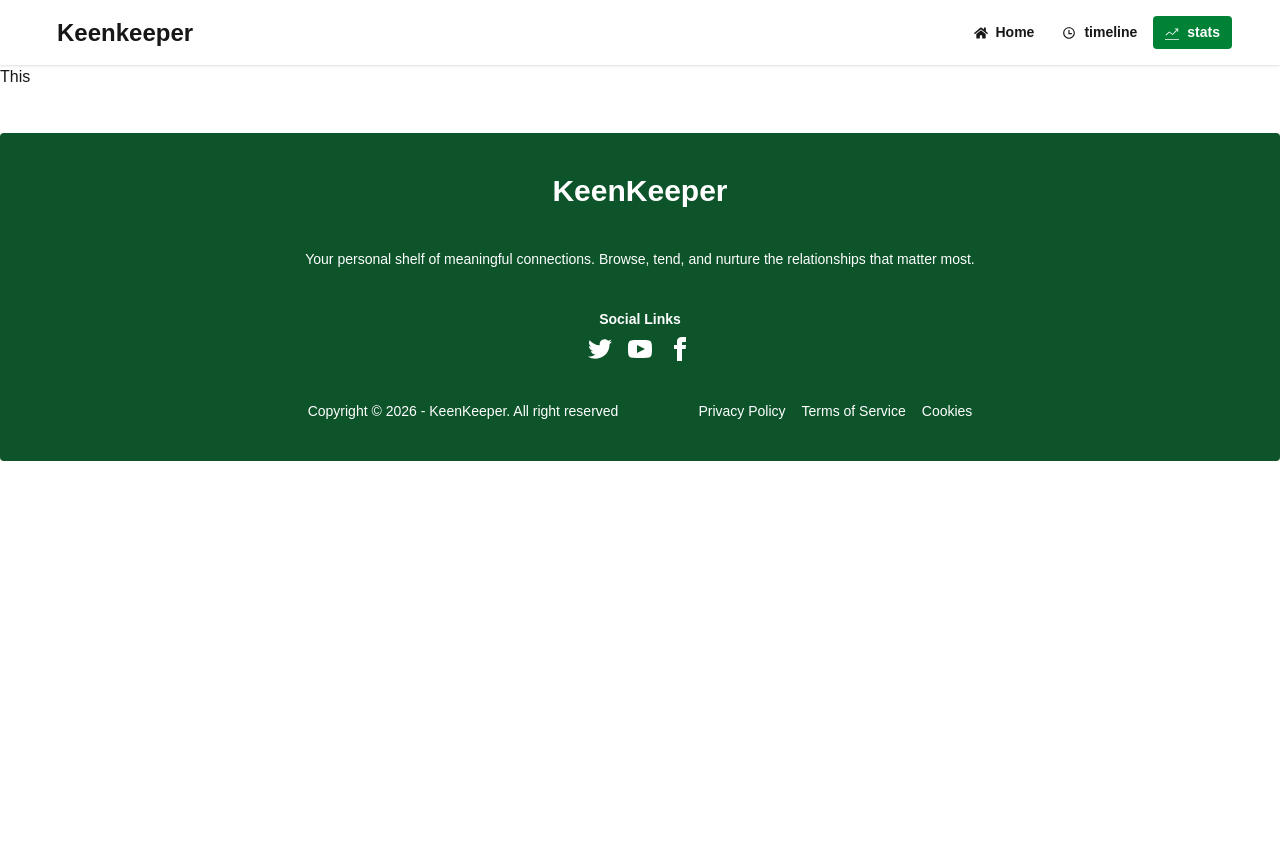
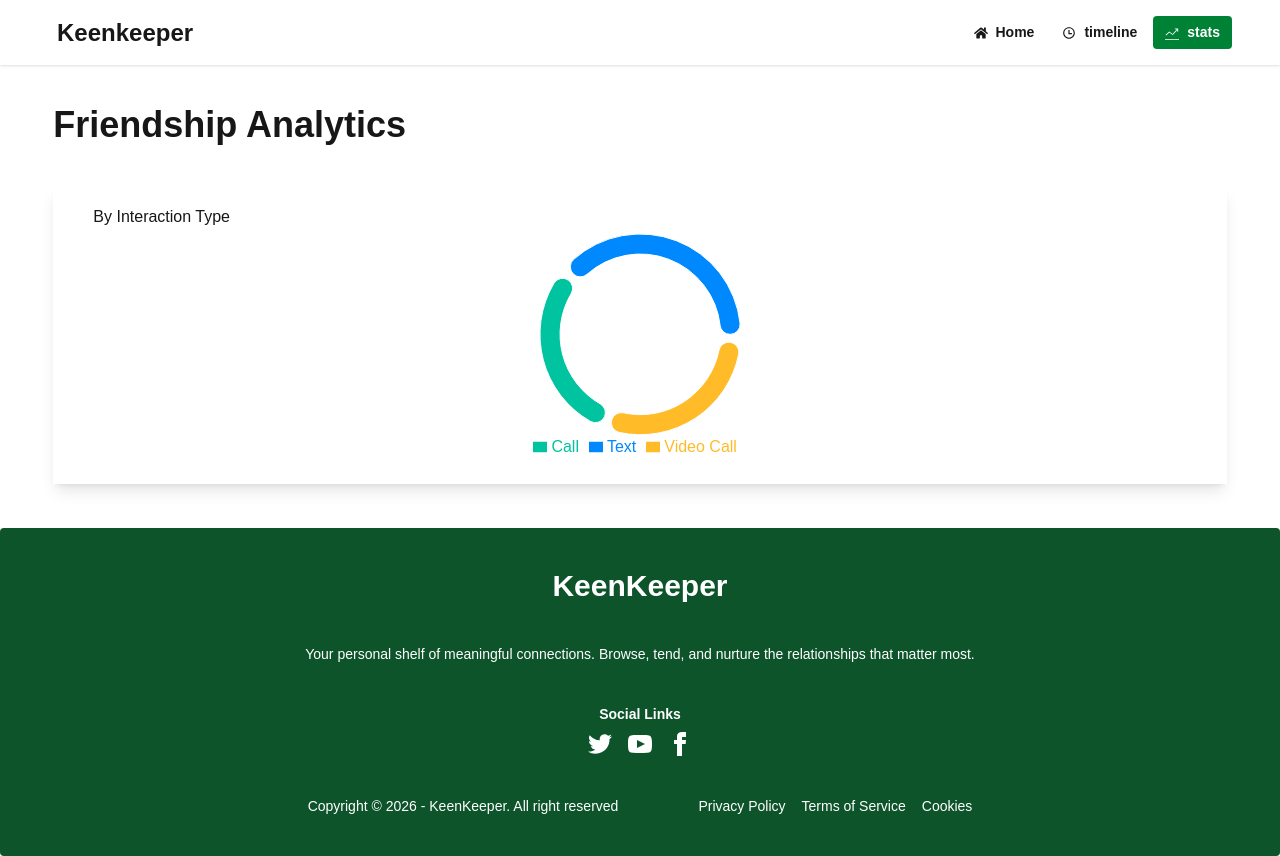
Before and after one commit to mdshakib771575-maker/keen-keeper-pro, a Next.js app: page /stats in a window 1280 px wide. Before the commit the page ends 800 px from the top, so only its background shows below. Built offline with nearby package versions, Linux system fonts and the light colour scheme.

Commit message:
add chart

```diff
--- a/package.json
+++ b/package.json
@@ -13,7 +13,8 @@
     "react": "19.2.4",
     "react-dom": "19.2.4",
     "react-icons": "^5.6.0",
-    "react-toastify": "^11.0.5"
+    "react-toastify": "^11.0.5",
+    "recharts": "^3.8.1"
   },
   "devDependencies": {
     "@tailwindcss/postcss": "^4",
--- a/src/app/(main)/stats/page.jsx
+++ b/src/app/(main)/stats/page.jsx
@@ -1,11 +1,42 @@
+"use client"
 import React from 'react';
+import { Legend, Pie, PieChart, Tooltip } from 'recharts';
+
+const data = [
+  { name: 'Text', value: 400, fill: '#0088FE' },
+  { name: 'Call', value: 300, fill: '#00C49F' },
+  { name: 'Video Call', value: 300, fill: '#FFBB28' },
+
+];
 
 const StatsPage = () => {
-    return (
-        <div>
-            This
-        </div>
-    );
+    return ( <div className='w-11/12 mx-auto mt-10'>
+        <h2 className='text-4xl font-semibold'>Friendship Analytics</h2>
+    <div className=' mt-10 shadow-lg py-5 '>
+        <h2 className='ml-10'>By Interaction Type</h2>
+        <div className='flex justify-center'>
+    <PieChart style={{ width: '20%', maxWidth: '500px', maxHeight: '80vh', aspectRatio: 1 }} responsive>
+      <Pie
+        data={data}
+        innerRadius="80%"
+        outerRadius="100%"
+        // Corner radius is the rounded edge of each pie slice
+        cornerRadius="50%"
+        fill="#8884d8"
+        // padding angle is the gap between each pie slice
+        paddingAngle={5}
+        dataKey="value"
+        isAnimationActive={true}
+      />
+      <Legend></Legend>
+      <Tooltip></Tooltip>
+
+    </PieChart>
+    </div>
+    </div>
+    </div>
+  );
+
 };
 
 export default StatsPage;
```
Also changed, not shown: 1 other file (tests, documents, lock files or other folders).
